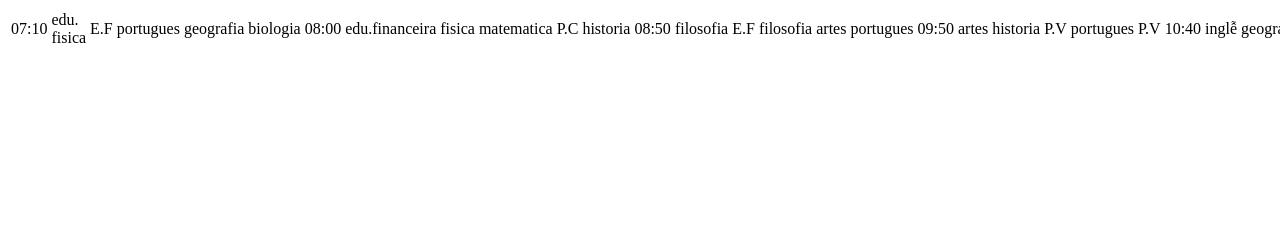
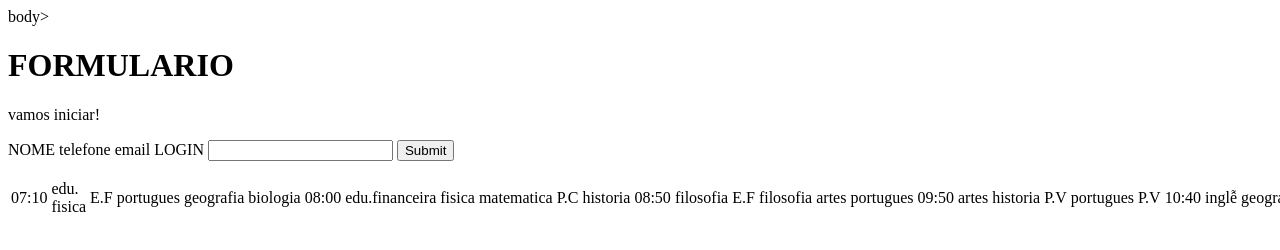
Before and after one commit to milenaap10/form-miih, a plain HTML site: page index.html in a window 1280 px wide. Shown: the top 250 px of the page. Drawn offline with Linux system fonts and the light colour scheme.

Commit message:
Update index.html

```diff
--- a/index.html
+++ b/index.html
@@ -1,4 +1,25 @@
-<html>
+<html>body>
+
+<h1>FORMULARIO</h1>
+<p>vamos iniciar!</p>
+<main>
+    <form>
+        <label>NOME</label>
+   <label>telefone</label>
+   <label>email</label
+        <input>
+
+
+          <label>LOGIN</label>
+
+        <input>
+        <input type="submit">
+
+
+
+    </form>
+
+
  <table>
      <tr>
         <td>07:10</td>
@@ -42,6 +63,7 @@
       <td>quimica</td>
       <td>fisica</td>
       <td>E.F</td>
-     </html>
+
    </table>
-   </tr>
+     </body>
+   </html>
```
